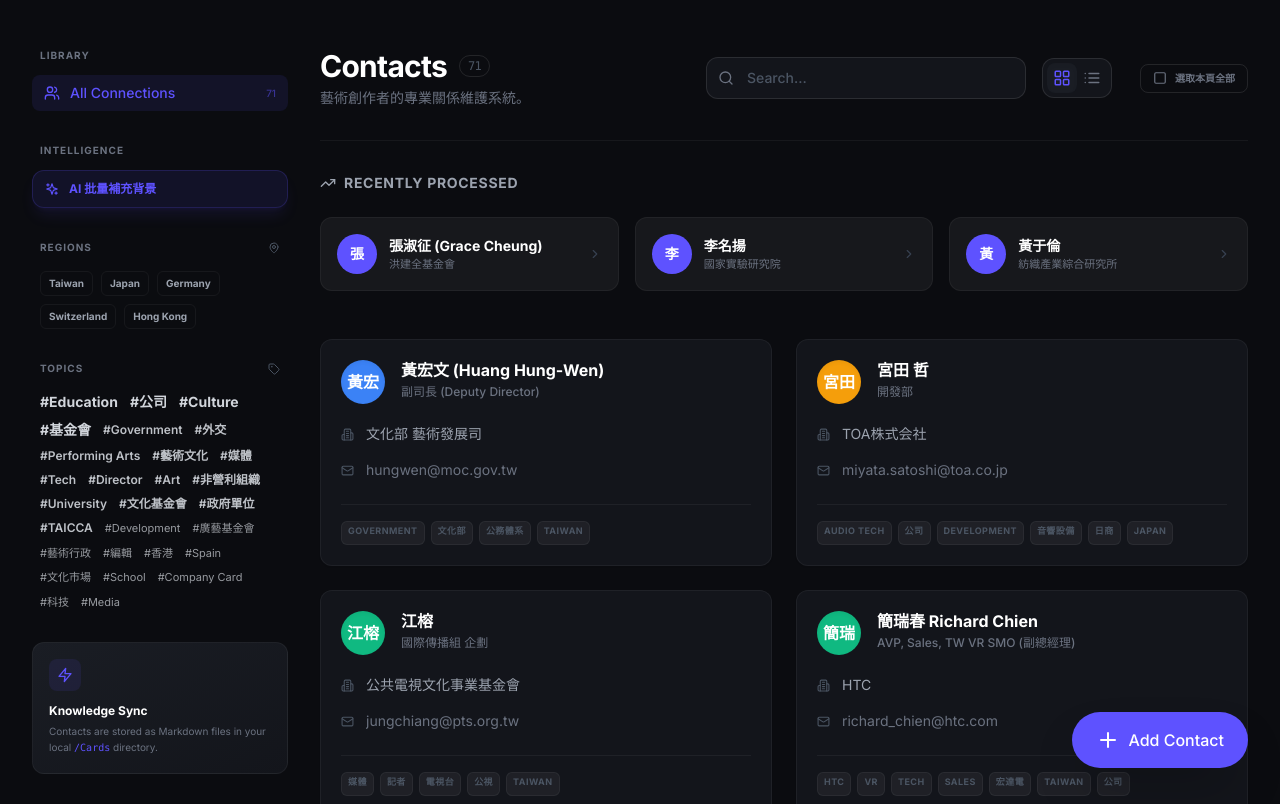
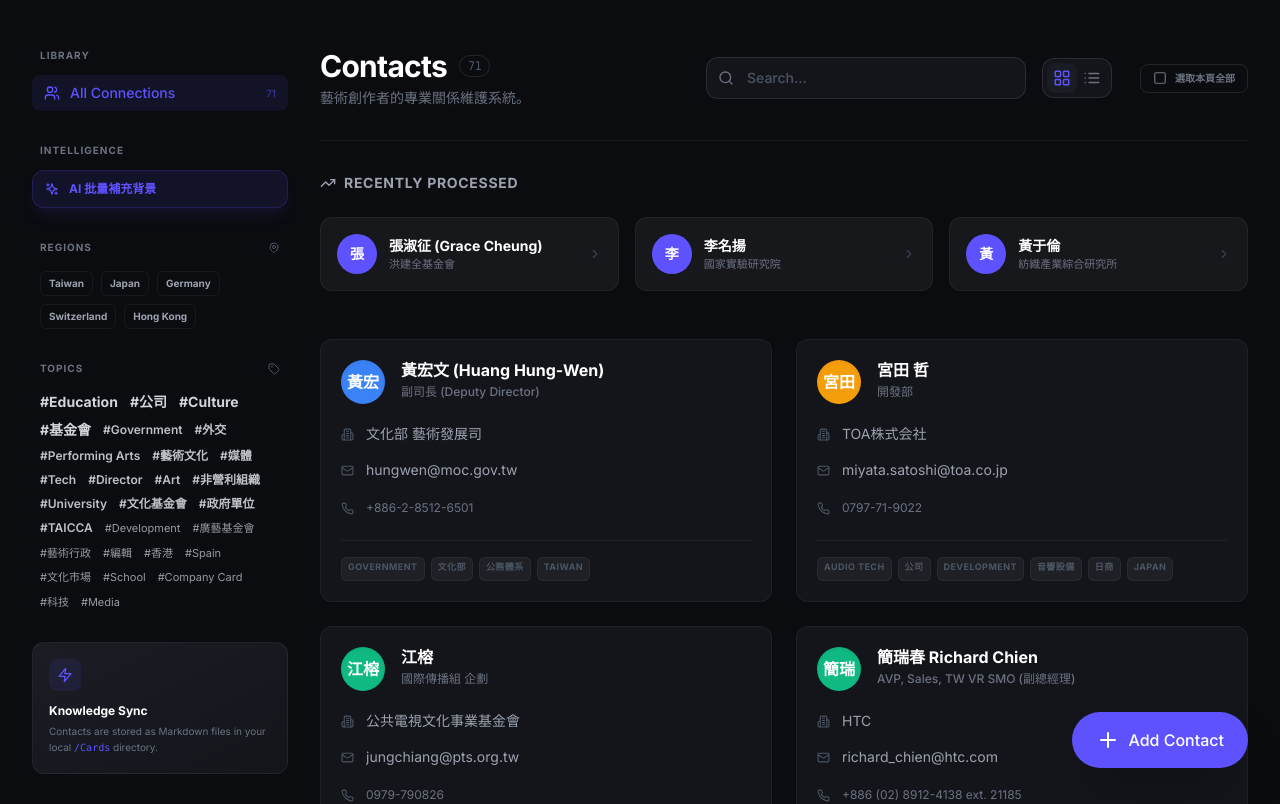
Before and after one commit to ZONESOUND/namecard, a Next.js app: page / in a window 1280 px wide. Shown: the top 804 px of the page. Built offline with nearby package versions, Linux system fonts and the light colour scheme.

Commit message:
style(ContactCard): display social links and secondary email

```diff
--- a/app/components/ContactCard.js
+++ b/app/components/ContactCard.js
@@ -1,6 +1,6 @@
 'use client';
 
-import { Mail, Building2, Copy, Trash2, Phone, Sparkles, Pencil, Calendar, ChevronRight } from 'lucide-react';
+import { Mail, Building2, Copy, Trash2, Phone, Sparkles, Pencil, Calendar, ChevronRight, Globe, Linkedin, Facebook, Instagram } from 'lucide-react';
 import { deleteContactAction } from '../actions';
 import { useState } from 'react';
 
@@ -85,11 +85,50 @@
                     >
                         <div className="flex items-center gap-3 overflow-hidden">
                             <Mail size={13} className="text-gray-600 flex-shrink-0 group-hover/email:text-[#5e52ff] transition-colors" />
-                            <span className="text-sm text-gray-500 group-hover/email:text-gray-300 transition-colors truncate">
+                            <span className="text-sm text-gray-400 group-hover/email:text-gray-300 transition-colors truncate">
                                 {contact.email}
                             </span>
                         </div>
                         {copied && <span className="text-[10px] text-green-500 font-mono font-bold">COPIED</span>}
+                    </div>
+                )}
+
+                {contact.secondaryEmail && (
+                    <div className="flex items-center gap-3 px-2 py-1 -ml-2 text-sm text-gray-500">
+                        <Mail size={13} className="text-gray-600 flex-shrink-0 opacity-50" />
+                        <span className="truncate text-xs">{contact.secondaryEmail}</span>
+                    </div>
+                )}
+
+                {contact.phone && (
+                    <div className="flex items-center gap-3 px-2 py-1 -ml-2 text-sm text-gray-500">
+                        <Phone size={13} className="text-gray-600 flex-shrink-0" />
+                        <span className="truncate text-xs">{contact.phone}</span>
+                    </div>
+                )}
+
+                {contact.socialProfiles && Object.values(contact.socialProfiles).some(v => v) && (
+                    <div className="flex flex-wrap gap-2 px-2 pt-1 -ml-2">
+                        {contact.socialProfiles.website && (
+                            <a href={contact.socialProfiles.website} target="_blank" rel="noopener noreferrer" className="text-gray-600 hover:text-[#5e52ff] transition-colors" onClick={e => e.stopPropagation()}>
+                                <Globe size={13} />
+                            </a>
+                        )}
+                        {contact.socialProfiles.linkedin && (
+                            <a href={contact.socialProfiles.linkedin} target="_blank" rel="noopener noreferrer" className="text-gray-600 hover:text-[#0077b5] transition-colors" onClick={e => e.stopPropagation()}>
+                                <Linkedin size={13} />
+                            </a>
+                        )}
+                        {contact.socialProfiles.facebook && (
+                            <a href={contact.socialProfiles.facebook} target="_blank" rel="noopener noreferrer" className="text-gray-600 hover:text-[#1877f2] transition-colors" onClick={e => e.stopPropagation()}>
+                                <Facebook size={13} />
+                            </a>
+                        )}
+                        {contact.socialProfiles.instagram && (
+                            <a href={contact.socialProfiles.instagram} target="_blank" rel="noopener noreferrer" className="text-gray-600 hover:text-[#E1306C] transition-colors" onClick={e => e.stopPropagation()}>
+                                <Instagram size={13} />
+                            </a>
+                        )}
                     </div>
                 )}
             </div>
```
